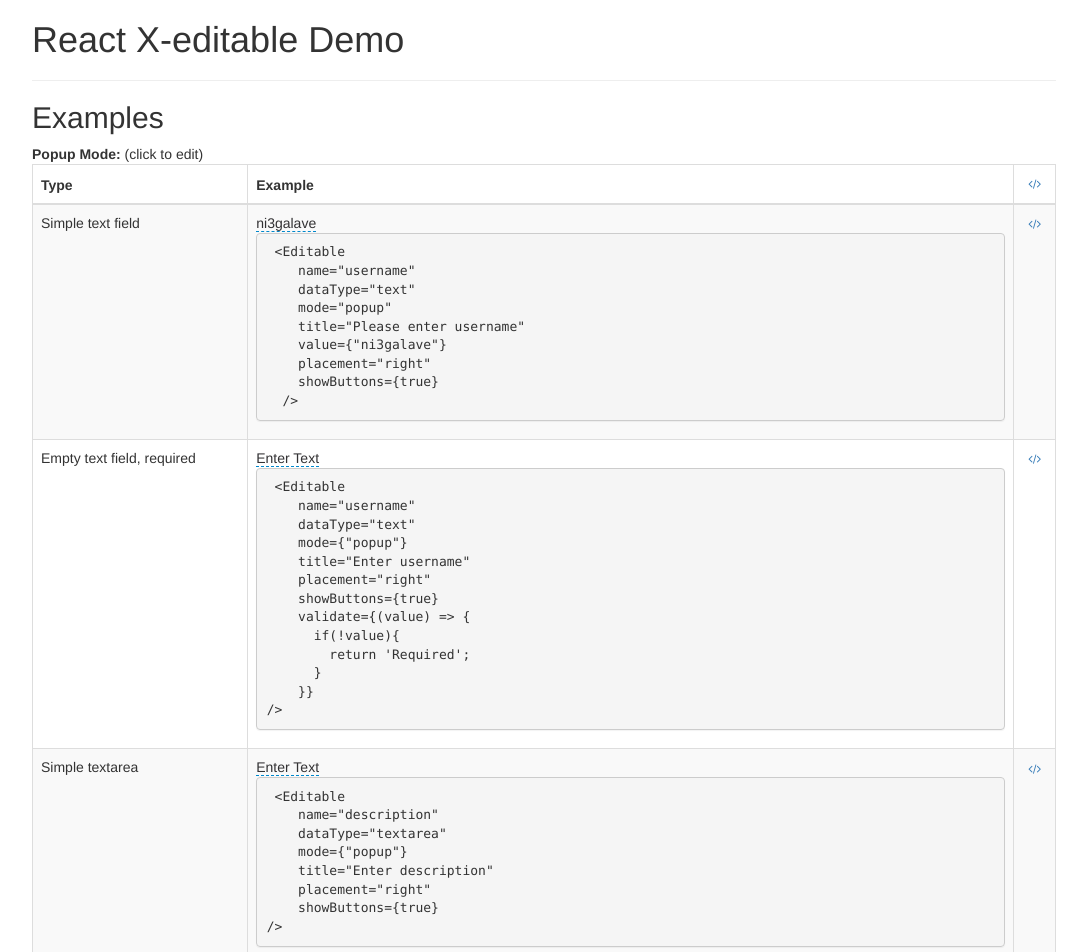
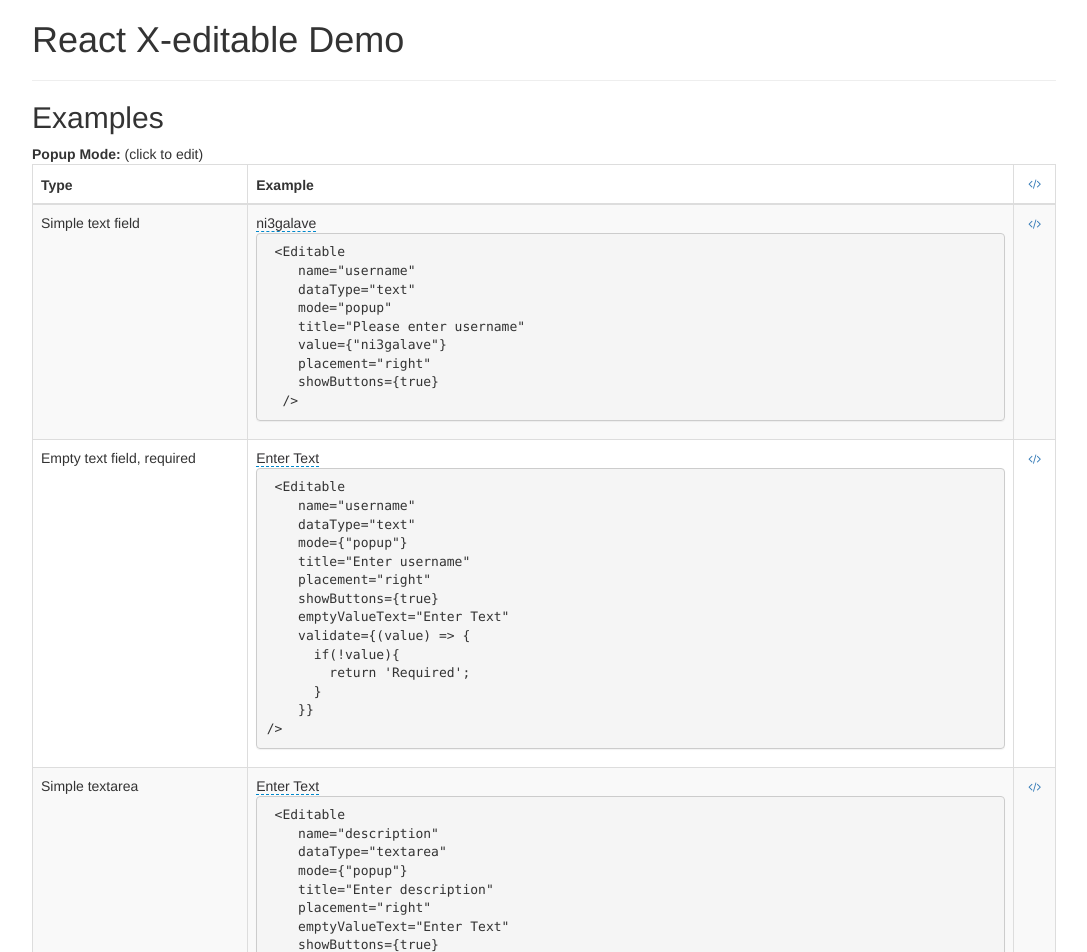
Before and after one commit to ni3galave/react-x-editable, a React app: page / in a window 1280 px wide. Shown: the top 952 px of the page, without its empty margins (96-1183 px from the left). Built offline with nearby package versions, Linux system fonts and the light colour scheme.

Commit message:
Updated demo example

```diff
--- a/examples/App.jsx
+++ b/examples/App.jsx
@@ -154,6 +154,7 @@
     title="Enter username"
     placement="right"
     showButtons={true}
+    emptyValueText="Enter Text"
     validate={(value) => {
       if(!value){
         return 'Required';
@@ -189,6 +190,7 @@
     mode={"popup"}
     title="Enter description"
     placement="right"
+    emptyValueText="Enter Text"
     showButtons={true}
 />`}</pre>
 
```
Also changed, not shown: 1 other file (tests, documents, lock files or other folders).
